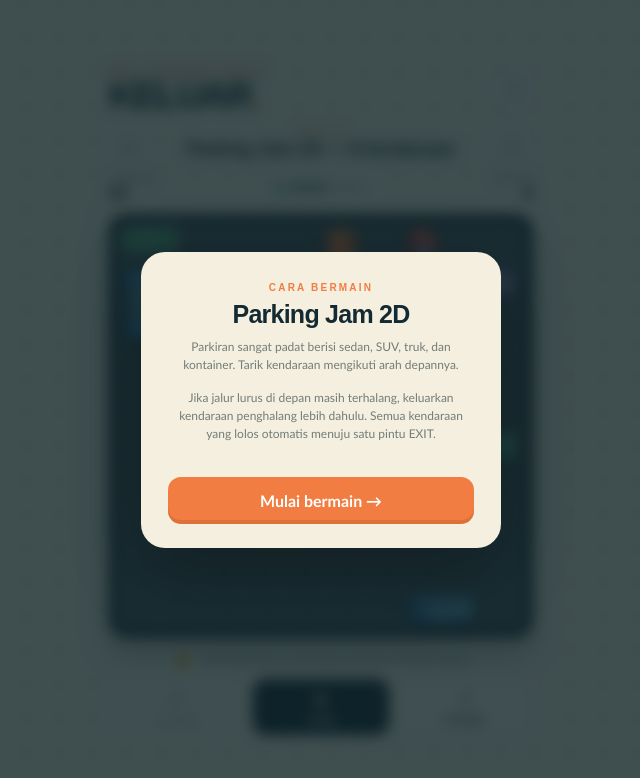
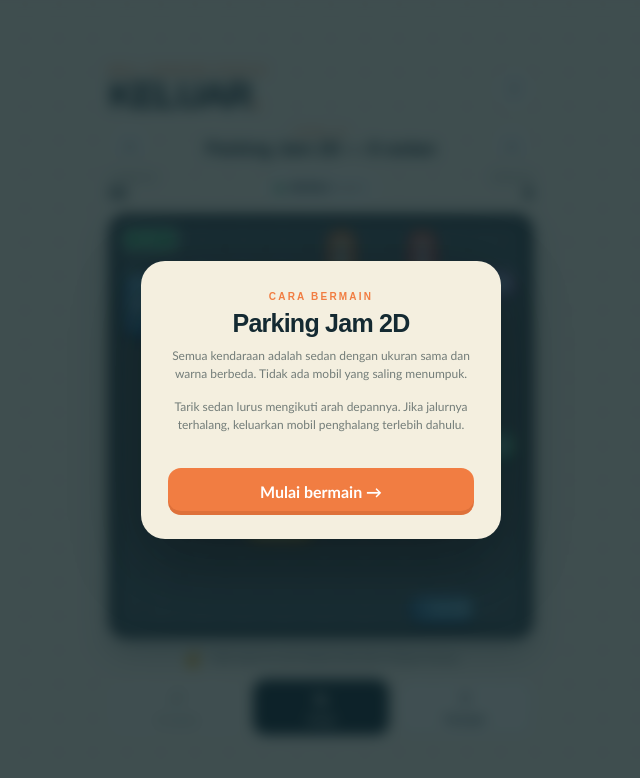
Before and after one commit to ahsubhan/BalokKosong, a Next.js app: page / in a window 1280 px wide. Shown: the top 778 px of the page, without its empty margins (319-959 px from the left). Built offline with nearby package versions, Linux system fonts and the light colour scheme.

Commit message:
Use equal-size sedans without visual overlap

```diff
--- a/app/globals.css
+++ b/app/globals.css
@@ -81,6 +81,22 @@ h1 span { color:var(--orange); }
 .vehicle .lamp{right:-1px;width:4px;height:5px;border-radius:2px;background:#fff2a4;box-shadow:0 0 4px #ffe466}.vehicle .l1{top:15%}.vehicle .l2{bottom:15%}
 .vehicle>.wheel{z-index:-1;width:7px;height:12px;border-radius:4px;background:#101a1e;border:1px solid #58686e}.vehicle>.w1{left:0;top:8px}.vehicle>.w2{left:0;bottom:8px}.vehicle>.w3{right:0;top:8px}.vehicle>.w4{right:0;bottom:8px}
 .vehicle small { position:absolute; z-index:4; inset:auto 18% 5px; overflow:hidden; color:#ffffffaa; font:900 6px Arial,sans-serif; letter-spacing:.05em; pointer-events:none; }
+.vehicle.sedan-car { left:calc(var(--x)*10% + 5px); top:calc(var(--y)*10% + 5px); width:calc(var(--w)*10% - 10px); height:calc(var(--h)*10% - 10px); }
+.sedan-car .vehicle-shell { inset:2px; border-radius:11px; background:linear-gradient(90deg,var(--dark),var(--car) 16% 84%,var(--dark)); }
+.sedan-car.direction-180 .front { left:12%; right:auto; border-radius:6px 2px 2px 6px; }
+.sedan-car.direction-180 .rear { right:12%; left:auto; border-radius:2px 6px 6px 2px; }
+.sedan-car.direction-180 .lamp { left:-1px; right:auto; }
+.sedan-car.vertical .vehicle-shell { background:linear-gradient(180deg,var(--dark),var(--car) 16% 84%,var(--dark)); }
+.sedan-car.vertical .roof { left:24%; right:24%; top:28%; bottom:28%; background:linear-gradient(180deg,#43616c,#a9d4da 45%,#43616c); }
+.sedan-car.vertical .front { left:20%; right:20%; top:auto; bottom:12%; width:auto; height:16%; border-radius:2px 2px 6px 6px; }
+.sedan-car.vertical .rear { left:20%; right:20%; top:12%; bottom:auto; width:auto; height:13%; border-radius:6px 6px 2px 2px; }
+.sedan-car.vertical .lamp { right:auto; bottom:-1px; width:5px; height:4px; }
+.sedan-car.vertical .l1 { left:15%; top:auto; }.sedan-car.vertical .l2 { left:auto; right:15%; top:auto; }
+.sedan-car.vertical>.wheel { width:12px; height:7px; }
+.sedan-car.vertical>.w1 { left:8px; top:0; }.sedan-car.vertical>.w2 { right:8px; left:auto; top:0; bottom:auto; }.sedan-car.vertical>.w3 { left:8px; right:auto; top:auto; bottom:0; }.sedan-car.vertical>.w4 { right:8px; top:auto; bottom:0; }
+.sedan-car.direction-270 .front { top:12%; bottom:auto; border-radius:6px 6px 2px 2px; }
+.sedan-car.direction-270 .rear { top:auto; bottom:12%; border-radius:2px 2px 6px 6px; }
+.sedan-car.direction-270 .lamp { top:-1px; bottom:auto; }
 .vehicle.selected{filter:brightness(1.2) drop-shadow(0 0 5px #ffe174);z-index:8}.vehicle:active{cursor:grabbing;transform:scale(.96)}
 .drive-controls { display:grid; grid-template-columns:repeat(4,1fr); gap:6px; margin-top:10px; }.drive-controls button{border:1px solid #142a3225;border-radius:11px;background:#ffffff66;padding:7px 2px;color:var(--ink);font-size:18px;font-weight:900}.drive-controls button:disabled{opacity:.3}.drive-controls small{display:block;font-size:7px}.drive-controls.blocked{animation:shake .28s ease}
 .tip { display:flex; align-items:center; justify-content:center; gap:7px; margin:9px 3px 11px; color:var(--muted); text-align:center; font-size:10px; font-weight:700; }
--- a/app/page.tsx
+++ b/app/page.tsx
@@ -1,27 +1,25 @@
 "use client";
 import { useEffect, useRef, useState } from "react";
 
-type Kind="sedan"|"suv"|"truck"|"container";
-type Vehicle={id:string;x:number;y:number;dir:0|90|180|270;kind:Kind;color:string};
+type Vehicle={id:string;x:number;y:number;dir:0|90|180|270;color:string};
 const SIZE=10;
 const colors=["red","blue","yellow","mint","purple","orange","pink"];
-const kinds:Kind[]=["sedan","suv","sedan","truck","suv","container"];
-const lengthOf=(k:Kind)=>k==="container"?4:k==="truck"?3:2;
+const CAR_LENGTH=2;
 const vector=(dir:number)=>dir===0?{x:1,y:0}:dir===90?{x:0,y:1}:dir===180?{x:-1,y:0}:{x:0,y:-1};
-const cells=(v:Vehicle)=>{const d=vector(v.dir),n=lengthOf(v.kind);return Array.from({length:n},(_,i)=>({x:v.x+d.x*i,y:v.y+d.y*i}));};
+const cells=(v:Vehicle)=>{const d=vector(v.dir);return Array.from({length:CAR_LENGTH},(_,i)=>({x:v.x+d.x*i,y:v.y+d.y*i}));};
 const clone=(v:Vehicle[])=>v.map(x=>({...x}));
 function makeLevel(level:number,count:number){
   let seed=9487+level*731;const rnd=()=>((seed=seed*1664525+1013904223>>>0)/4294967296);
   const vehicles:Vehicle[]=[],used=new Set<string>();let attempts=0;
   while(vehicles.length<count&&attempts++<4000){
-    const i=vehicles.length,kind=kinds[(i+level)%kinds.length],n=lengthOf(kind),horizontal=rnd()>.46;
+    const i=vehicles.length,n=CAR_LENGTH,horizontal=rnd()>.5;
     const sx=Math.floor(rnd()*(horizontal?SIZE-n+1:SIZE)),sy=Math.floor(rnd()*(horizontal?SIZE:SIZE-n+1));
     const dir:Vehicle["dir"]=horizontal?(sx+n/2<SIZE/2?180:0):(sy+n/2<SIZE/2?270:90);
-    const v:Vehicle={id:`${level}-${i}`,x:dir===180?sx+n-1:sx,y:dir===270?sy+n-1:sy,dir,kind,color:colors[(i+level)%colors.length]};
+    const v:Vehicle={id:`${level}-${i}`,x:dir===180?sx+n-1:sx,y:dir===270?sy+n-1:sy,dir,color:colors[(i+level)%colors.length]};
     const own=cells(v);if(own.some(c=>used.has(`${c.x},${c.y}`)))continue;
     own.forEach(c=>used.add(`${c.x},${c.y}`));vehicles.push(v);
   }
-  return {name:`Parking Jam 2D — ${vehicles.length} kendaraan`,vehicles};
+  return {name:`Parking Jam 2D — ${vehicles.length} sedan`,vehicles};
 }
 const levels=Array.from({length:13},(_,i)=>makeLevel(i+1,i+8));
 const fmt=(ms:number)=>{const s=Math.floor(ms/1000);return`${String(Math.floor(s/60)).padStart(2,"0")}:${String(s%60).padStart(2,"0")}.${Math.floor(ms%1000/100)}`};
@@ -34,22 +32,6 @@ export default function Home(){
   useEffect(()=>{if(won)return;started.current=performance.now();setTime(0);const t=setInterval(()=>setTime(performance.now()-started.current),100);return()=>clearInterval(t)},[level,won]);
   useEffect(()=>{if(!won&&vehicles.length===0)setWon(true)},[vehicles.length,won]);
   function load(i:number){const n=(i+levels.length)%levels.length;setLevel(n);setVehicles(clone(levels[n].vehicles));setSelected(null);setMoves(0);setHistory([]);setWon(false)}
-  function tryState(next:Vehicle[],moving:string){
-    const car=next.find(v=>v.id===moving);if(!car)return false;const own=cells(car);
-    const exits=own.some(c=>c.x>=SIZE)&&car.dir===0&&own.every(c=>c.y===4||c.y===5);
-    if(exits){setHistory(h=>[...h,clone(vehicles)]);setVehicles(next.filter(v=>v.id!==moving));setMoves(m=>m+1);setSelected(null);return true}
-    if(own.some(c=>c.x<0||c.x>=SIZE||c.y<0||c.y>=SIZE))return false;
-    const occupied=new Set<string>();next.filter(v=>v.id!==moving).forEach(v=>cells(v).forEach(c=>occupied.add(`${c.x},${c.y}`)));
-    if(own.some(c=>occupied.has(`${c.x},${c.y}`)))return false;
-    setHistory(h=>[...h,clone(vehicles)]);setVehicles(next);setMoves(m=>m+1);return true;
-  }
-  function act(action:"forward"|"back"|"left"|"right",target=selected){
-    if(!target)return;const next=clone(vehicles),v=next.find(x=>x.id===target);if(!v)return;
-    if(action==="left")v.dir=((v.dir+270)%360) as Vehicle["dir"];
-    else if(action==="right")v.dir=((v.dir+90)%360) as Vehicle["dir"];
-    else{const d=vector(v.dir),sign=action==="forward"?1:-1;v.x+=d.x*sign;v.y+=d.y*sign;}
-    if(!tryState(next,v.id)){setBlocked(true);setTimeout(()=>setBlocked(false),280)}
-  }
   function dragStart(e:React.PointerEvent,id:string){e.currentTarget.setPointerCapture(e.pointerId);drag.current={id,x:e.clientX,y:e.clientY};setSelected(id)}
   function dragEnd(e:React.PointerEvent){
     const start=drag.current;if(!start)return;drag.current=null;const dx=e.clientX-start.x,dy=e.clientY-start.y;if(Math.hypot(dx,dy)<16)return;
@@ -67,12 +49,12 @@ export default function Home(){
     <div className="stats"><div><span>LANGKAH</span><strong>{String(moves).padStart(2,"0")}</strong></div><div className="goal-pill"><i/><strong>{fmt(time)}</strong><small>WAKTU</small></div><div><span>TERSISA</span><strong>{vehicles.length}</strong></div></div>
     <div className="mall-board jam-board"><div className="exit-gate"><b>EXIT</b> ➜</div><div className="aisle-mark">PARKING JAM</div><div className="pillar p1"/><div className="pillar p2"/>
       {Array.from({length:SIZE*SIZE},(_,i)=><i key={i} className="jam-slot" style={{"--x":i%SIZE,"--y":Math.floor(i/SIZE)} as React.CSSProperties}/>) }
-      {vehicles.map(v=>{const n=lengthOf(v.kind),d=vector(v.dir);const minX=Math.min(v.x,v.x+d.x*(n-1)),minY=Math.min(v.y,v.y+d.y*(n-1));const horizontal=v.dir===0||v.dir===180;return <button key={v.id} className={`vehicle ${v.kind} ${v.color} ${selected===v.id?"selected":""}`} style={{"--x":minX,"--y":minY,"--w":horizontal?n:1,"--h":horizontal?1:n,"--rot":`${v.dir}deg`} as React.CSSProperties} onPointerDown={e=>dragStart(e,v.id)} onPointerUp={dragEnd} onPointerCancel={()=>{drag.current=null}} aria-label={`${v.kind}, geret kendaraan`}><span className="vehicle-shell"><i className="glass front"/><i className="roof"/><i className="glass rear"/><i className="cargo"/><i className="lamp l1"/><i className="lamp l2"/></span><i className="wheel w1"/><i className="wheel w2"/><i className="wheel w3"/><i className="wheel w4"/><small>{v.kind==="container"?"CONTAINER":v.kind.toUpperCase()}</small></button>})}
+      {vehicles.map(v=>{const n=CAR_LENGTH,d=vector(v.dir);const minX=Math.min(v.x,v.x+d.x*(n-1)),minY=Math.min(v.y,v.y+d.y*(n-1));const horizontal=v.dir===0||v.dir===180;return <button key={v.id} className={`vehicle sedan-car ${horizontal?"horizontal":"vertical"} direction-${v.dir} ${v.color} ${selected===v.id?"selected":""}`} style={{"--x":minX,"--y":minY,"--w":horizontal?n:1,"--h":horizontal?1:n} as React.CSSProperties} onPointerDown={e=>dragStart(e,v.id)} onPointerUp={dragEnd} onPointerCancel={()=>{drag.current=null}} aria-label="Geret mobil sedan"><span className="vehicle-shell"><i className="glass front"/><i className="roof"/><i className="glass rear"/><i className="lamp l1"/><i className="lamp l2"/></span><i className="wheel w1"/><i className="wheel w2"/><i className="wheel w3"/><i className="wheel w4"/></button>})}
     </div>
-    <p className={`tip ${blocked?"blocked-tip":""}`}><span>☝</span>{current?`${current.kind.toUpperCase()} dipilih — tarik sesuai arah depannya`:`Tarik kendaraan ke arah hadapnya jika jalan di depan kosong.`}</p>
+    <p className={`tip ${blocked?"blocked-tip":""}`}><span>☝</span>{current?`Sedan dipilih — tarik sesuai arah depannya`:`Tarik sedan ke arah hadapnya jika jalan di depan kosong.`}</p>
     <div className="controls"><button onClick={undo} disabled={!history.length}><span>↶</span>Urungkan</button><button className="reset" onClick={()=>load(level)}><span>↻</span>Ulangi</button><button onClick={()=>setHelp(true)}><span>?</span>Petunjuk</button></div>
   </section>
-  {help&&<div className="overlay"><div className="modal"><span className="modal-kicker">CARA BERMAIN</span><h2>Parking Jam 2D</h2><p>Parkiran sangat padat berisi sedan, SUV, truk, dan kontainer. Tarik kendaraan mengikuti arah depannya.</p><p>Jika jalur lurus di depan masih terhalang, keluarkan kendaraan penghalang lebih dahulu. Semua kendaraan yang lolos otomatis menuju satu pintu EXIT.</p><button className="play-btn" onClick={()=>{localStorage.setItem("mall-parking-seen","1");setHelp(false)}}>Mulai bermain →</button></div></div>}
+  {help&&<div className="overlay"><div className="modal"><span className="modal-kicker">CARA BERMAIN</span><h2>Parking Jam 2D</h2><p>Semua kendaraan adalah sedan dengan ukuran sama dan warna berbeda. Tidak ada mobil yang saling menumpuk.</p><p>Tarik sedan lurus mengikuti arah depannya. Jika jalurnya terhalang, keluarkan mobil penghalang terlebih dahulu.</p><button className="play-btn" onClick={()=>{localStorage.setItem("mall-parking-seen","1");setHelp(false)}}>Mulai bermain →</button></div></div>}
   {won&&<div className="overlay"><div className="modal"><div className="burst">✓</div><h2>Parkiran kosong!</h2><p>Semua kendaraan keluar dalam {fmt(time)}.</p><button className="play-btn" onClick={()=>load(level===levels.length-1?0:level+1)}>Level berikutnya →</button></div></div>}
   </main>
 }
```
